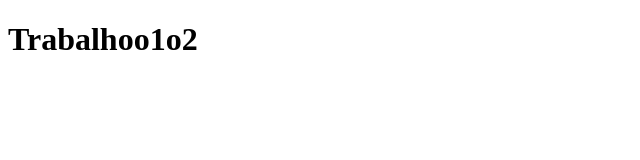
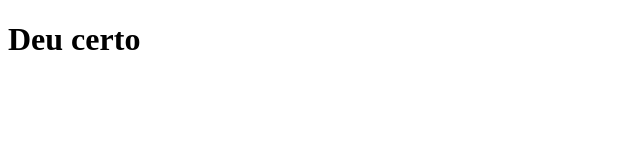
Before and after one commit to marizari/Prova-Actions, a plain HTML site: page index.html in a window 1280 px wide. Shown: the whole page, without its empty margins (0-640 px from the left). Drawn offline with Linux system fonts and the light colour scheme.

Commit message:
Fix header text in index.html

```diff
--- a/index.html
+++ b/index.html
@@ -6,7 +6,7 @@
     <title>Document</title>
 </head>
 <body>
-    <h1>Trabalhoo1o2</h1>
+    <h1>Deu certo </h1>
 
 
 </body>
```
